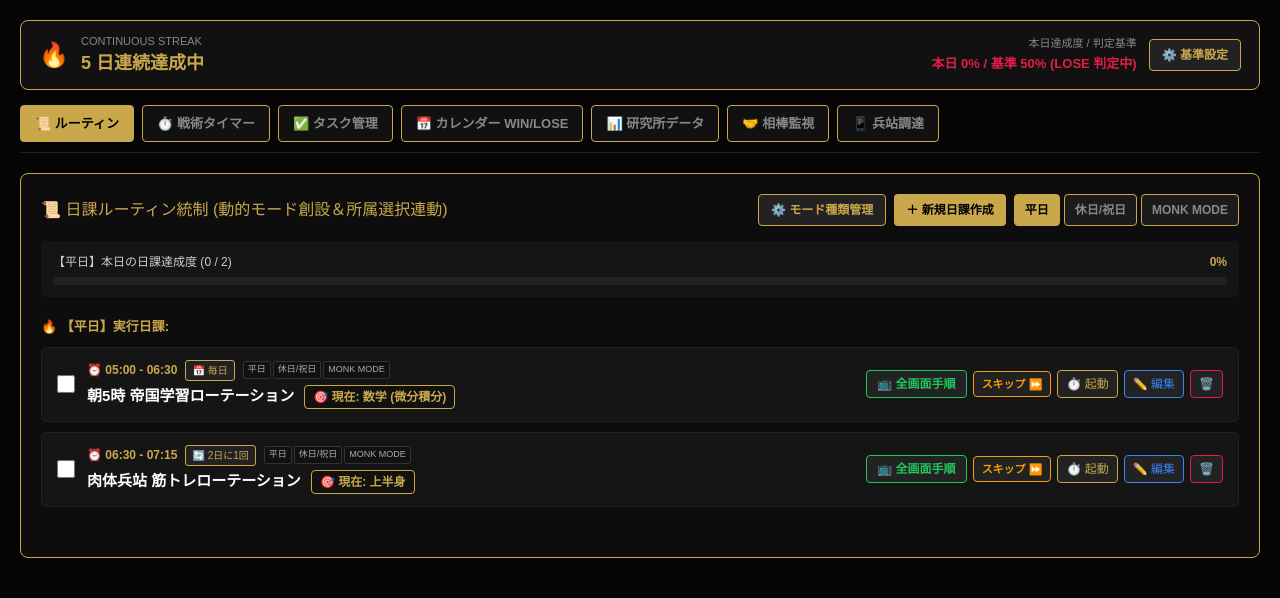
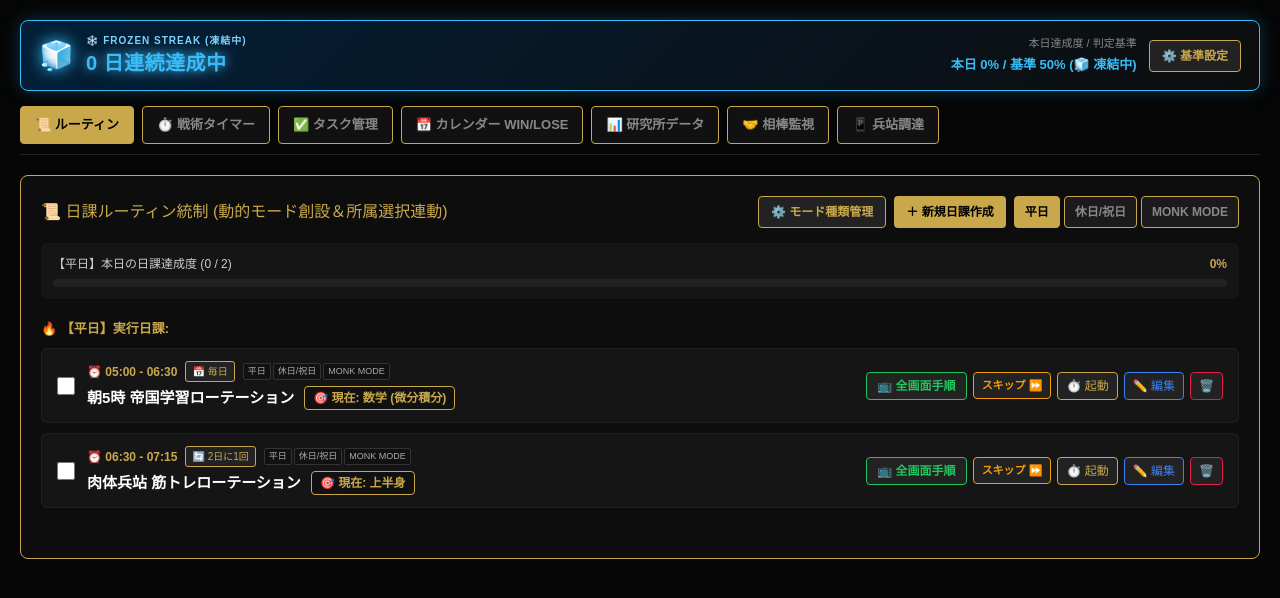
Before and after one commit to projectthwithai/gold-brain-hub, a Next.js app: page / in a window 1280 px wide. Shown: the top 598 px of the page. Built offline with nearby package versions, Linux system fonts and the light colour scheme.

Commit message:
fix: resolve duplicate TaskManager definition

```diff
--- a/app/page.tsx
+++ b/app/page.tsx
@@ -74,7 +74,7 @@ export default function Page() {
   const [selectedCalendarDate, setSelectedCalendarDate] = useState<string | null>(null);
   const [dateNoteInput, setDateNoteInput] = useState("");
   // ★新機能: 連続記録 (Streak) ＆ 継続判定基準ライン (streakPct)★
-  const [streakDays, setStreakDays] = useState<number>(5); // 現在の連続達成日数
+  const [streakDays, setStreakDays] = useState<number>(0); // 現在の連続達成日数
   const [streakPct, setStreakPct] = useState<number>(50);  // 継続判定基準ライン (%)
   const [isManagingStreak, setIsManagingStreak] = useState<boolean>(false);
   const [tab, setTab] = useState<"routine" | "timer" | "task" | "calendar" | "analytics" | "partner" | "record">("routine");
@@ -308,13 +308,44 @@ export default function Page() {
   return (
     <div style={{ padding: "20px", color: "#fff", background: "#050505", minHeight: "100vh", fontFamily: "sans-serif" }}>
 
-    {/* ★画面最上部: 連続記録 (Streak) ＆ 判定基準バッジ★ */}
-      <div style={{ display: "flex", justifyContent: "space-between", alignItems: "center", background: "#111", border: "1px solid #C9A84C", padding: "12px 18px", borderRadius: "8px", marginBottom: "15px", flexWrap: "wrap", gap: "10px" }}>
+    {/* ★画面最上部: 連続記録 (Streak) 氷 ➔ 炎 動的エフェクトバッジ★ */}
+      <div
+        style={{
+          display: "flex",
+          justifyContent: "space-between",
+          alignItems: "center",
+          background: progressPct >= streakPct ? "linear-gradient(135deg, #1c0d02, #0d0d0d)" : "linear-gradient(135deg, #031f38, #0d0d0d)",
+          border: `1px solid ${progressPct >= streakPct ? "#f97316" : "#38bdf8"}`,
+          boxShadow: progressPct >= streakPct ? "0 0 18px rgba(249, 115, 22, 0.4)" : "0 0 18px rgba(56, 189, 248, 0.25)",
+          padding: "12px 18px",
+          borderRadius: "8px",
+          marginBottom: "15px",
+          flexWrap: "wrap",
+          gap: "10px",
+          transition: "all 0.5s ease-in-out"
+        }}
+      >
+
         <div style={{ display: "flex", alignItems: "center", gap: "12px" }}>
-          <span style={{ fontSize: "24px" }}>🔥</span>
+          <span style={{ fontSize: "28px", filter: progressPct >= streakPct ? "drop-shadow(0 0 8px #f97316)" : "drop-shadow(0 0 8px #38bdf8)", transition: "all 0.5s" }}>
+            {progressPct >= streakPct ? "🔥" : "🧊"}
+          </span>
           <div>
-            <span style={{ fontSize: "11px", color: "#888", display: "block" }}>CONTINUOUS STREAK</span>
-            <strong style={{ fontSize: "18px", color: progressPct >= streakPct ? "#22c55e" : "#C9A84C" }}>
+            <span style={{ fontSize: "10px", color: progressPct >= streakPct ? "#fdba74" : "#7dd3fc", letterSpacing: "1px", fontWeight: "bold", display: "block" }}>
+              {progressPct >= streakPct ? "🔥 STREAK IGNITED (基準達成中)" : "❄️ FROZEN STREAK (凍結中)"}
+            </span>
+            <strong
+              style={{
+                fontSize: "20px",
+                fontWeight: "900",
+                color: progressPct >= streakPct ? "#f97316" : "#38bdf8",
+                textShadow: progressPct >= streakPct
+                  ? "0 0 10px rgba(249, 115, 22, 0.8), 0 0 20px rgba(234, 88, 12, 0.5)"
+                  : "0 0 10px rgba(56, 189, 248, 0.8), 0 0 20px rgba(125, 211, 252, 0.4)",
+                letterSpacing: "0.5px",
+                transition: "all 0.5s"
+              }}
+            >
               {streakDays} 日連続達成中
             </strong>
           </div>
@@ -323,8 +354,8 @@ export default function Page() {
         <div style={{ display: "flex", alignItems: "center", gap: "12px" }}>
           <div style={{ textAlign: "right" }}>
             <span style={{ fontSize: "11px", color: "#888", display: "block" }}>本日達成度 / 判定基準</span>
-            <span style={{ fontSize: "13px", fontWeight: "bold", color: progressPct >= streakPct ? "#22c55e" : "#e11d48" }}>
-              本日 {progressPct}% / 基準 {streakPct}% ({progressPct >= streakPct ? "WIN 判定中" : "LOSE 判定中"})
+            <span style={{ fontSize: "13px", fontWeight: "bold", color: progressPct >= streakPct ? "#22c55e" : "#38bdf8" }}>
+              本日 {progressPct}% / 基準 {streakPct}% ({progressPct >= streakPct ? "🔥 WIN 達成！" : "🧊 凍結中"})
             </span>
           </div>
 
```
